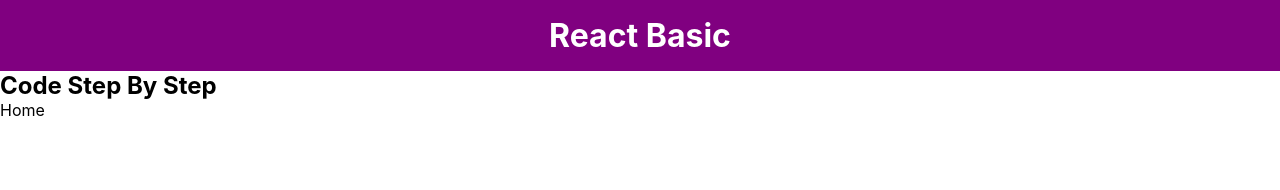
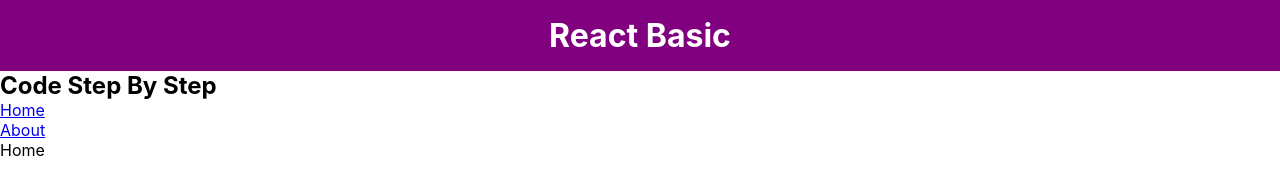
Before and after one commit to ismailsardar/react_2, a React (Create React App) app in the folder my-selfs/: page / in a window 1280 px wide. Shown: the top 190 px of the page. Built offline with nearby package versions, Linux system fonts and the light colour scheme.

Commit message:
react Router Link and 404 page page add

```diff
--- /dev/null
+++ b/my-selfs/src/components/code_stye_By_stye/pages/Page404.js
@@ -0,0 +1,9 @@
+function Page404() {
+    return(
+        <div>
+            <h1>404 ! page Not found..</h1>
+        </div>
+    )
+}
+
+export default Page404;
--- a/my-selfs/src/components/code_stye_By_stye/routes/DemoRouts.js
+++ b/my-selfs/src/components/code_stye_By_stye/routes/DemoRouts.js
@@ -1,15 +1,21 @@
 import React from 'react'
-import {BrowserRouter, Route, Routes} from 'react-router-dom'
+import {BrowserRouter, Navigate, Route, Routes} from 'react-router-dom'
 import About from '../pages/About'
 import Home from '../pages/Home'
+import Page404 from '../pages/Page404'
+import NavDemo from './nav/NavDemo'
 
 const DemoRouts = () => {
   return (
     <div>
         <BrowserRouter>
+        <NavDemo />
          <Routes>
             <Route path='/' element={<Home />} />
             <Route path='/about' element={<About />} />
+
+            <Route path='/*' element={<Page404 />} />
+            <Route path='/*' element={<Navigate to="/" />} />
          </Routes>
         </BrowserRouter>
     </div>
--- /dev/null
+++ b/my-selfs/src/components/code_stye_By_stye/routes/nav/NavDemo.js
@@ -0,0 +1,19 @@
+import React from "react";
+import { Link } from "react-router-dom";
+
+const NavDemo = () => {
+  return (
+    <div>
+      <ul>
+        <li>
+          <Link to="/">Home</Link>
+        </li>
+        <li>
+        <Link to="/about">About</Link>
+        </li>
+      </ul>
+    </div>
+  );
+};
+
+export default NavDemo;
```
